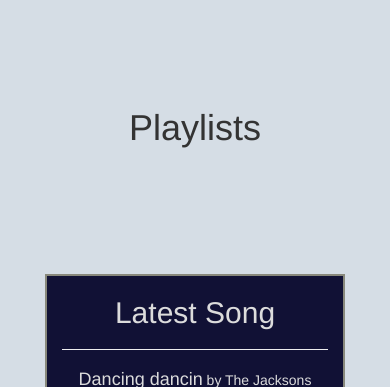
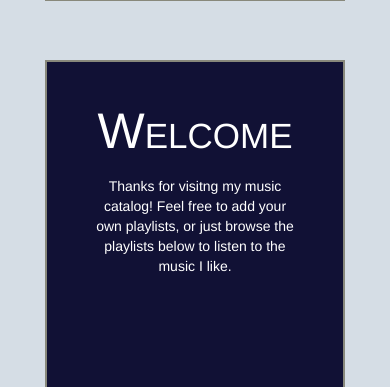
Before and after one commit to ianagpawa/catalog, a Flask app: page / in a window 390 px wide. Shown: the part 488-875 px from the top of the page. Run offline with Flask 2, Linux system fonts and the light colour scheme; data comes from the database, SQL or seed files in the repository; some libraries are stand-ins or nearby versions.

Commit message:
refactor: Change home page, add welcome tile

```diff
--- a/static/styles/main.css
+++ b/static/styles/main.css
@@ -96,14 +96,15 @@ ul{
     margin-bottom: 3vh;
 }
 
-.playlist-h1,
-.playlist-h1-logged{
-    margin-top: 15vh;
+.playlist-h1{
+    margin-top: 5vh;
     margin-bottom: 15vh;
+    font-size: 50px;
 }
 
-.playlist-h1-logged{
+.playlist-h1{
     margin-bottom: 2vh;
+    font-variant: small-caps;
 }
 
 .youtube-iframe-front{
@@ -146,6 +147,10 @@ ul{
 
 .playlist-tile-text{
     color: #DCDCDC;
+}
+
+.special-h2{
+    font-variant: small-caps;
 }
 
 .playlist-tile-special:hover .playlist-tile-text,
--- a/templates/publicplaylists.html
+++ b/templates/publicplaylists.html
@@ -16,14 +16,13 @@
     {% endwith %}
     </div>
     <br>
+    <br>
     <div class='col-md-12 top-row'>
-
-
         <div class='container col-md-4 playlist-tile-special'>
             <div class='top-playlist text-center'>
                 <a class="playlist-title" href="{{url_for('showFeaturedSingle',
                     featured_song_id = featured.id)}}">
-                    <h2 class='text-center playlist-tile-text'>
+                    <h2 class='text-center playlist-tile-text special-h2'>
                             Featured Song
                     </h2>
                 </a>
@@ -48,8 +47,18 @@
 
 
 
-        <div class='col-md-4 text-center'>
-            <h1 class="playlist-h1">Playlists</h1>
+        <div class='col-md-4 text-center playlist-tile-special white-letter'>
+            <h1 class="playlist-h1">Welcome</h1>
+
+            <div class='container-fluid'>
+                <div class='col-md-8 col-md-offset-2 '>
+                <p>
+                    Thanks for visitng my music catalog!  Feel free to add your
+                     own playlists, or just browse the playlists below to
+                     listen to the music I like.
+                </p>
+                </div>
+            </div>
         </div>
 
 
@@ -58,7 +67,7 @@
                 <a class='song-list' href="{{url_for('showSingle',
                     playlist_id = latest_song.playlist_id,
                     song_id = latest_song.id)}}">
-                    <h2 class='text-center playlist-tile-text'>
+                    <h2 class='text-center playlist-tile-text special-h2'>
                             Latest Song
                     </h2>
                 </a>
```
Also changed, not shown: templates/playlists.html (+51 -19 lines).
